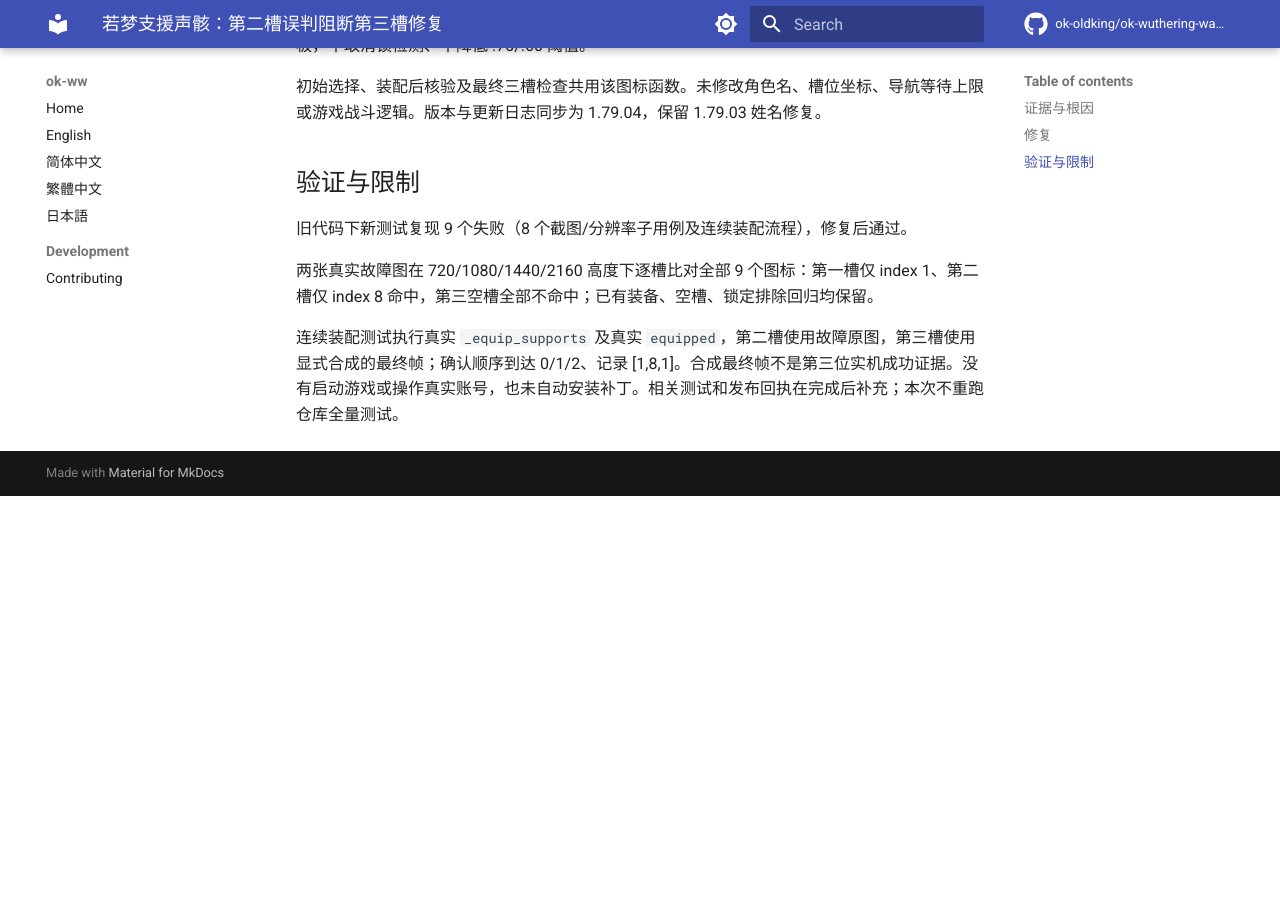
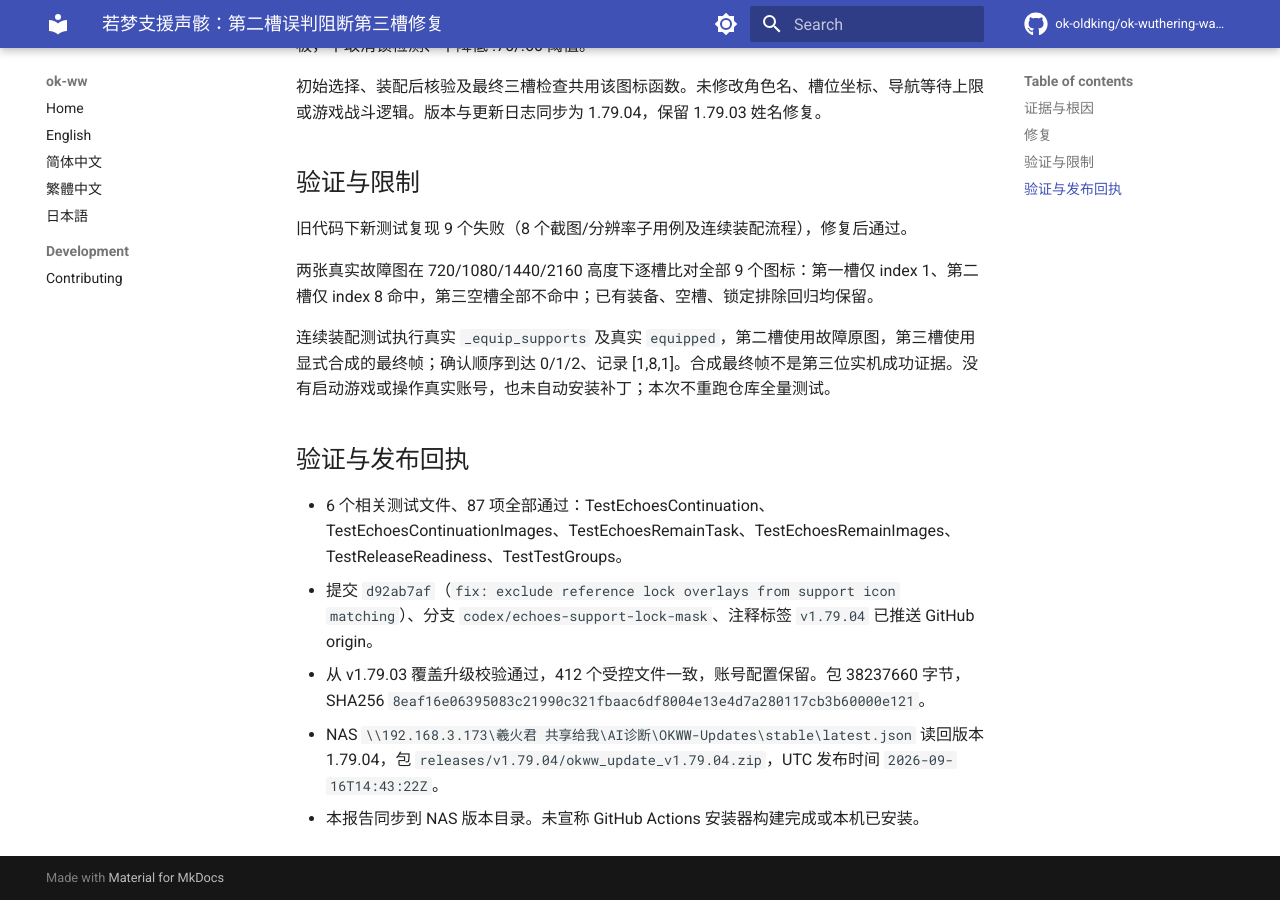
Before and after one commit to xihuojun2020-tech/okww-custom, an MkDocs documentation site: the page built from docs/reviews/2026-09-16-echoes-support-equipment-fix.md, in a window 1280 px wide and 900 px high, scrolled down 577 px. Built offline with MkDocs 1.6.1 and Material for MkDocs 9.7.7, drawn with Linux system fonts in a browser that asks for light colours; comment, search, counter and statistics services are not loaded; before the commit the page ends 1073 px from its top, so only the background shows below that.

Commit message:
docs: record support equipment release verification

```diff
--- a/docs/reviews/2026-09-16-echoes-support-equipment-fix.md
+++ b/docs/reviews/2026-09-16-echoes-support-equipment-fix.md
@@ -20,4 +20,12 @@
 
 两张真实故障图在 720/1080/1440/2160 高度下逐槽比对全部 9 个图标：第一槽仅 index 1、第二槽仅 index 8 命中，第三空槽全部不命中；已有装备、空槽、锁定排除回归均保留。
 
-连续装配测试执行真实 `_equip_supports` 及真实 `equipped`，第二槽使用故障原图，第三槽使用显式合成的最终帧；确认顺序到达 0/1/2、记录 [1,8,1]。合成最终帧不是第三位实机成功证据。没有启动游戏或操作真实账号，也未自动安装补丁。相关测试和发布回执在完成后补充；本次不重跑仓库全量测试。
+连续装配测试执行真实 `_equip_supports` 及真实 `equipped`，第二槽使用故障原图，第三槽使用显式合成的最终帧；确认顺序到达 0/1/2、记录 [1,8,1]。合成最终帧不是第三位实机成功证据。没有启动游戏或操作真实账号，也未自动安装补丁；本次不重跑仓库全量测试。
+
+## 验证与发布回执
+
+- 6 个相关测试文件、87 项全部通过：TestEchoesContinuation、TestEchoesContinuationImages、TestEchoesRemainTask、TestEchoesRemainImages、TestReleaseReadiness、TestTestGroups。
+- 提交 `d92ab7af`（`fix: exclude reference lock overlays from support icon matching`）、分支 `codex/echoes-support-lock-mask`、注释标签 `v1.79.04` 已推送 GitHub origin。
+- 从 v1.79.03 覆盖升级校验通过，412 个受控文件一致，账号配置保留。包 38237660 字节，SHA256 `8eaf16e06395083c21990c321fbaac6df8004e13e4d7a280117cb3b60000e121`。
+- NAS `\\192.168.3.173\羲火君 共享给我\AI诊断\OKWW-Updates\stable\latest.json` 读回版本 1.79.04，包 `releases/v1.79.04/okww_update_v1.79.04.zip`，UTC 发布时间 `2026-09-16T14:43:22Z`。
+- 本报告同步到 NAS 版本目录。未宣称 GitHub Actions 安装器构建完成或本机已安装。
```
